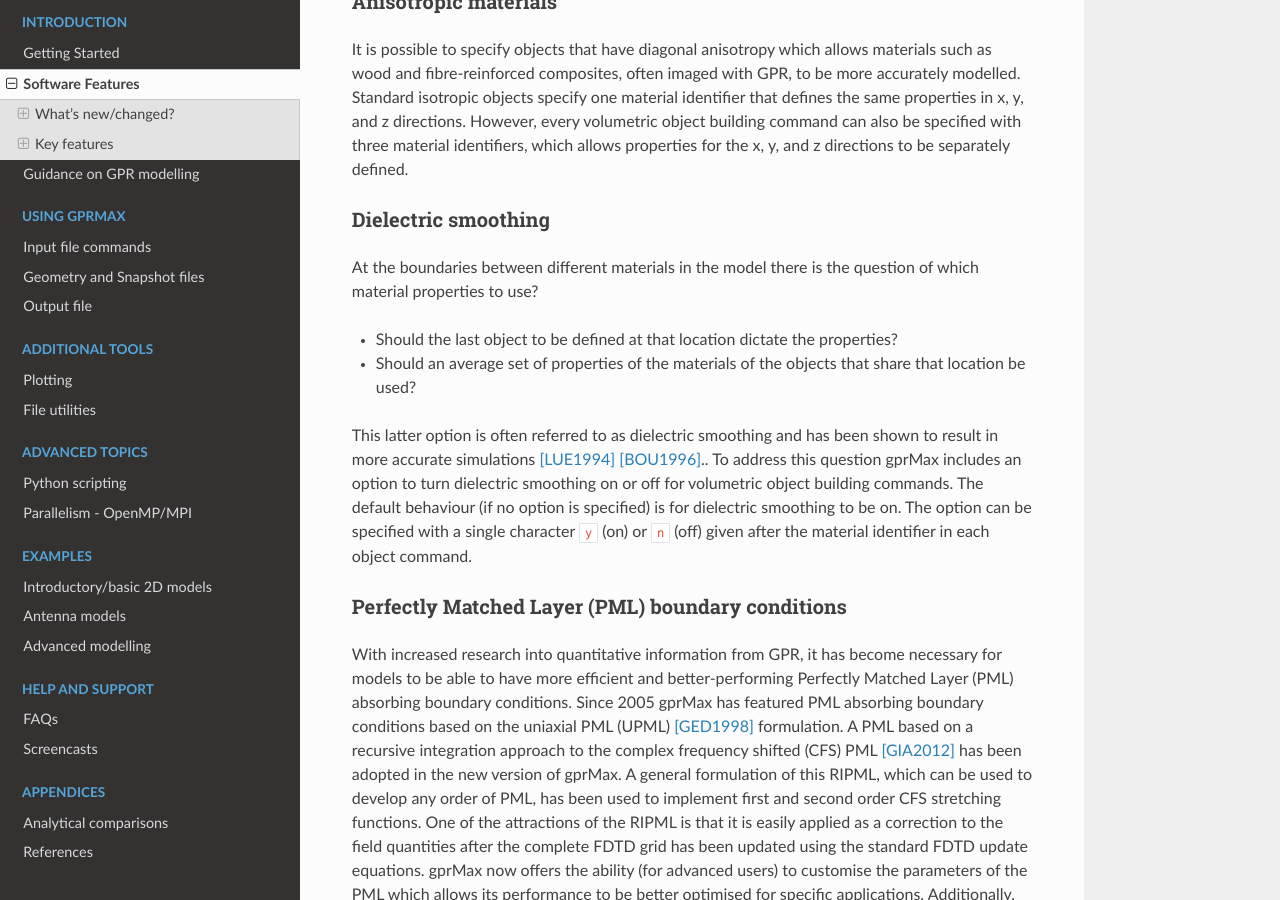
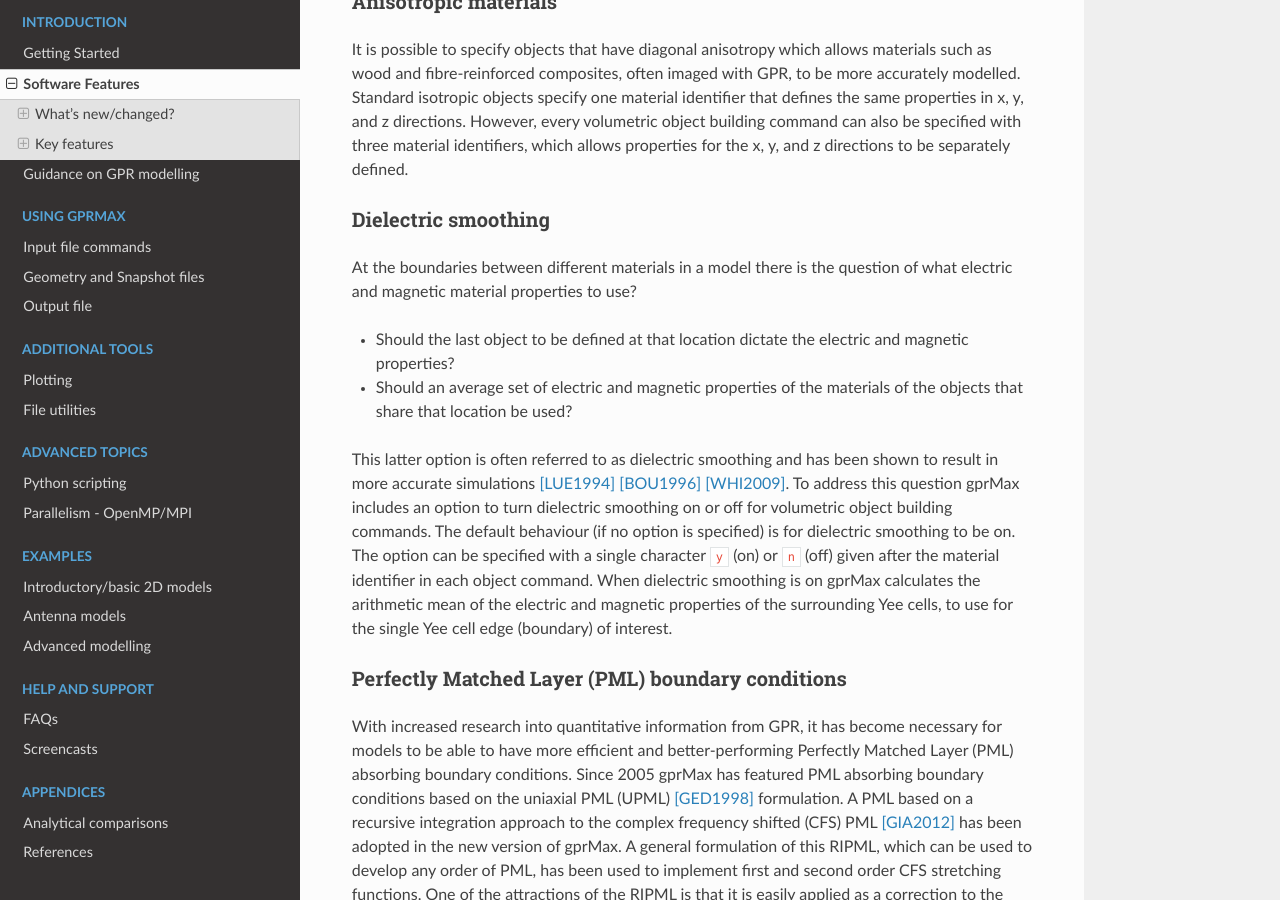
Before and after one commit to gprMax/gprMax, a Sphinx documentation site: the page built from docs/source/features.rst, in a window 1280 px wide and 900 px high, scrolled down 4191 px. Built offline with Sphinx 7.4.7 and the Read the Docs theme 2.0.0, drawn with Linux system fonts in a browser that asks for light colours.

Commit message:
Added more information on dielectric smoothing (averaging) at boundaries of materials.

```diff
--- a/docs/source/features.rst
+++ b/docs/source/features.rst
@@ -121,12 +121,12 @@
 Dielectric smoothing
 --------------------
 
-At the boundaries between different materials in the model there is the question of which material properties to use?
+At the boundaries between different materials in a model there is the question of what electric and magnetic material properties to use?
 
-* Should the last object to be defined at that location dictate the properties?
-* Should an average set of properties of the materials of the objects that share that location be used?
+* Should the last object to be defined at that location dictate the electric and magnetic properties?
+* Should an average set of electric and magnetic properties of the materials of the objects that share that location be used?
 
-This latter option is often referred to as dielectric smoothing and has been shown to result in more accurate simulations [LUE1994]_ [BOU1996]_.. To address this question gprMax includes an option to turn dielectric smoothing on or off for volumetric object building commands. The default behaviour (if no option is specified) is for dielectric smoothing to be on. The option can be specified with a single character ``y`` (on) or ``n`` (off) given after the material identifier in each object command.
+This latter option is often referred to as dielectric smoothing and has been shown to result in more accurate simulations [LUE1994]_ [BOU1996]_ [WHI2009]_. To address this question gprMax includes an option to turn dielectric smoothing on or off for volumetric object building commands. The default behaviour (if no option is specified) is for dielectric smoothing to be on. The option can be specified with a single character ``y`` (on) or ``n`` (off) given after the material identifier in each object command. When dielectric smoothing is on gprMax calculates the arithmetic mean of the electric and magnetic properties of the surrounding Yee cells, to use for the single Yee cell edge (boundary) of interest.
 
 Perfectly Matched Layer (PML) boundary conditions
 -------------------------------------------------
```
